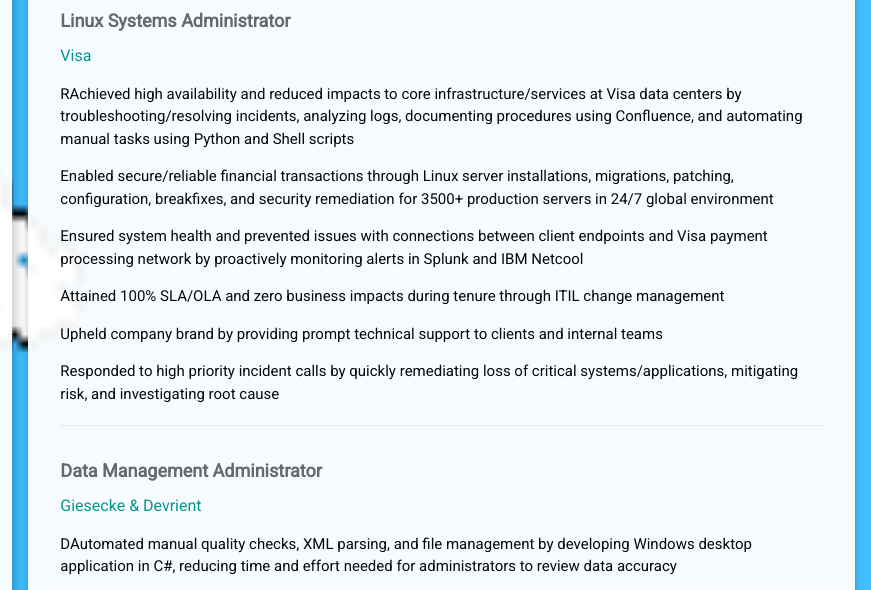
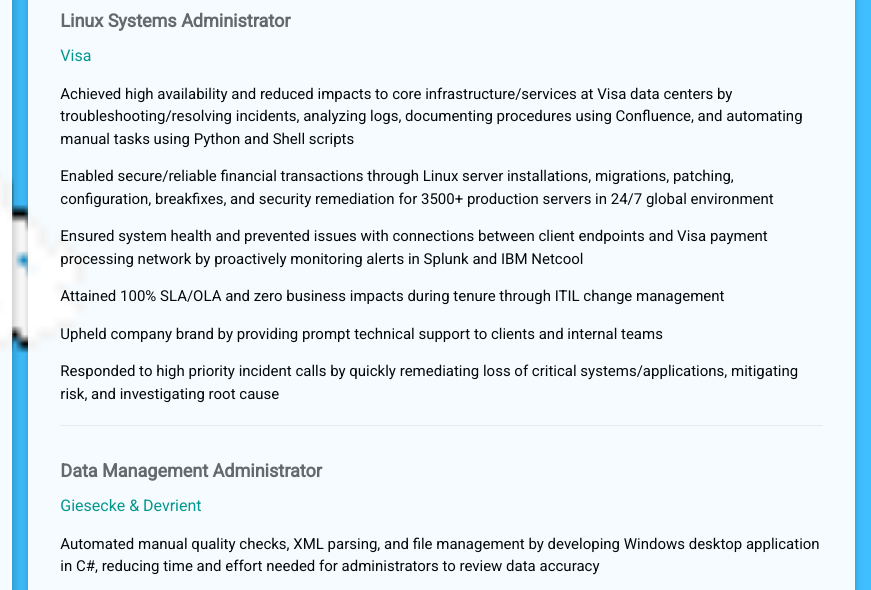
Before and after one commit to joonnoh/injoonuity.com, a plain HTML site: page index.html in a window 1280 px wide. Shown: the part 210-800 px from the top of the page, 409-1280 px from the left. Drawn offline with Linux system fonts and the light colour scheme; no server answers.

Commit message:
Edit index.html and replace screenshot.png

```diff
--- a/index.html
+++ b/index.html
@@ -142,7 +142,7 @@
             <div class="w3-container">
               <h5 class="w3-opacity"><b>Linux Systems Administrator</b></h5>
               <h6 class="w3-text-teal">Visa</h6>
-              <p>RAchieved high availability and reduced impacts to core infrastructure/services at Visa data centers by troubleshooting/resolving incidents, analyzing logs, documenting procedures using Confluence, and automating manual tasks using Python and Shell scripts</p>
+              <p>Achieved high availability and reduced impacts to core infrastructure/services at Visa data centers by troubleshooting/resolving incidents, analyzing logs, documenting procedures using Confluence, and automating manual tasks using Python and Shell scripts</p>
               <p>Enabled secure/reliable financial transactions through Linux server installations, migrations, patching, configuration, breakfixes, and security remediation for 3500+ production servers in 24/7 global environment</p>
               <p>Ensured system health and prevented issues with connections between client endpoints and Visa payment processing network by proactively monitoring alerts in Splunk and IBM Netcool</p>
               <p>Attained 100% SLA/OLA and zero business impacts during tenure through ITIL change management</p>
@@ -153,7 +153,7 @@
             <div class="w3-container">
               <h5 class="w3-opacity"><b>Data Management Administrator</b></h5>
               <h6 class="w3-text-teal">Giesecke & Devrient</h6>
-              <p>DAutomated manual quality checks, XML parsing, and file management by developing Windows desktop application in C#, reducing time and effort needed for administrators to review data accuracy
+              <p>Automated manual quality checks, XML parsing, and file management by developing Windows desktop application in C#, reducing time and effort needed for administrators to review data accuracy
                 <ul>
                   <li>User inputs internal job number into GUI and is presented with centralized hub of information</li>
                   <li>Designed to parse XML files on Sharepoint, compare values to processed data, provide shortcut links to relevant files, and screenshot logs</li>
```
Also changed, not shown: 1 other file.
